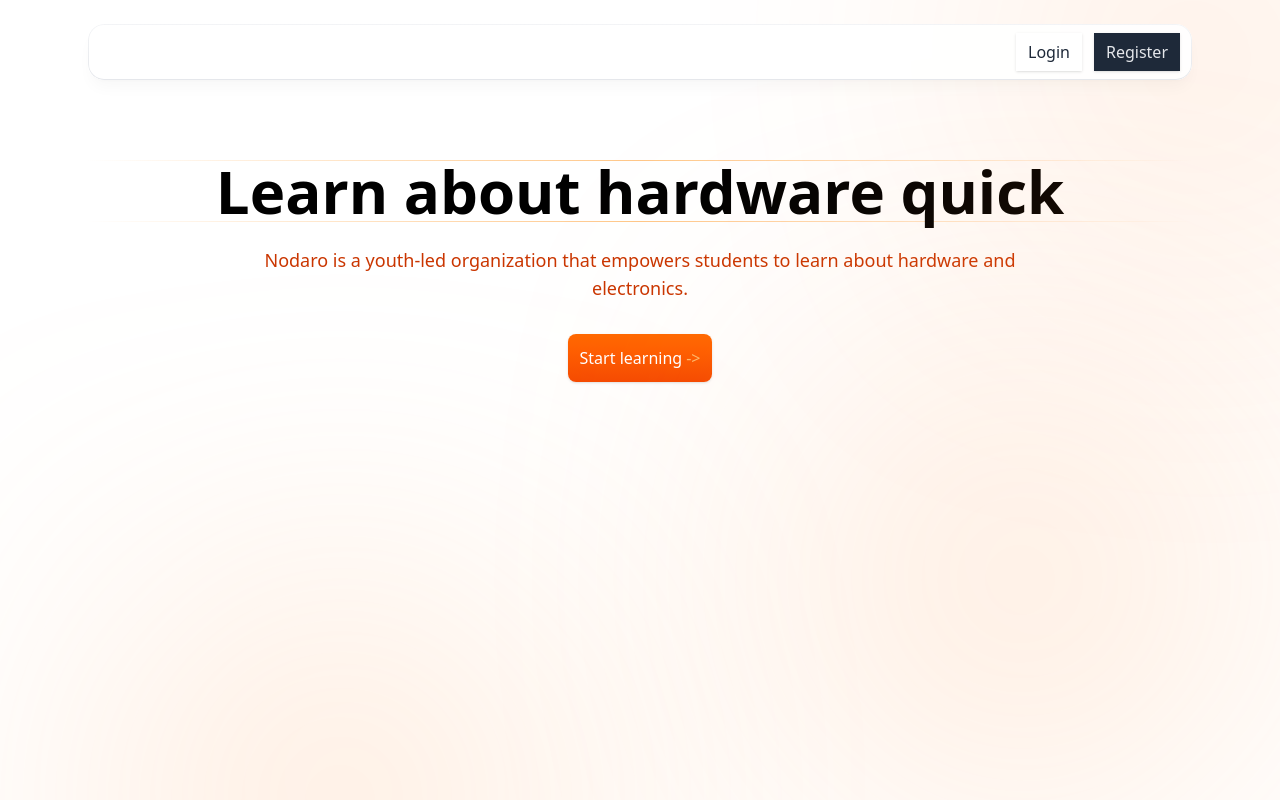
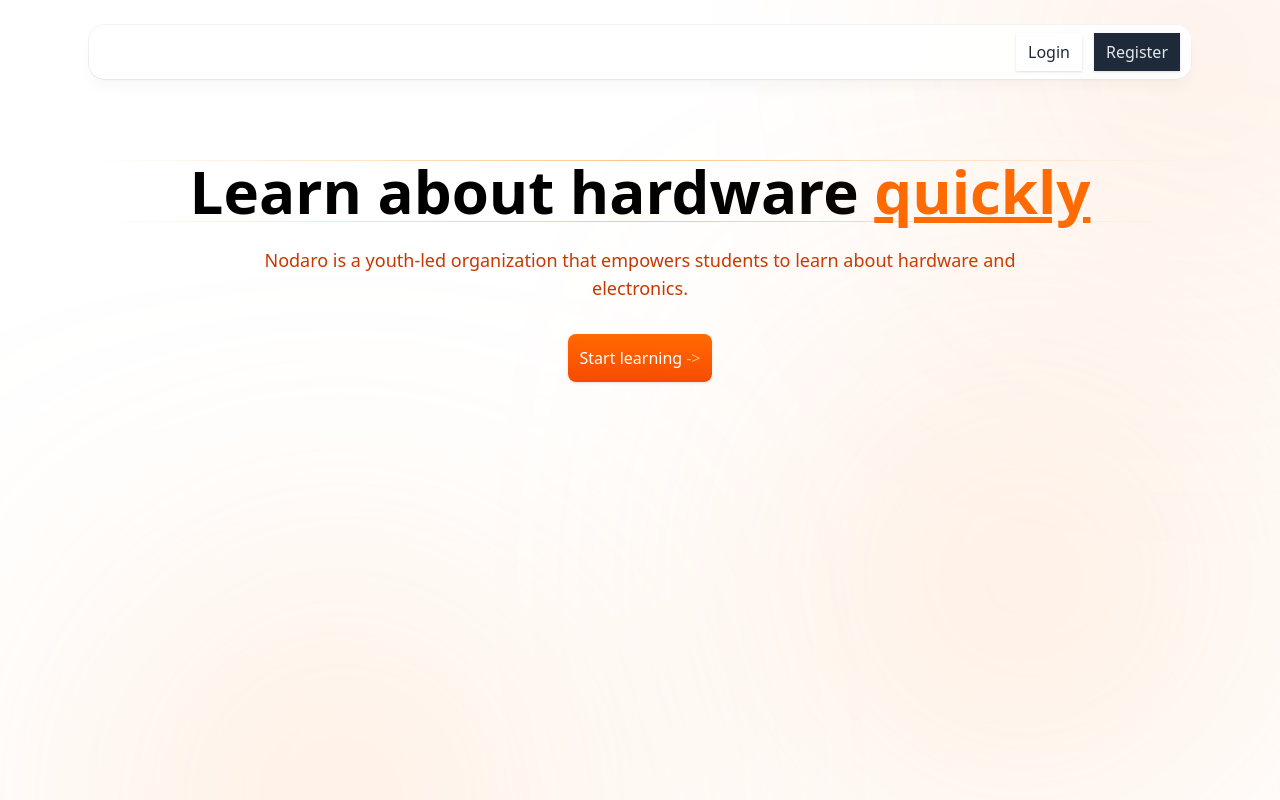
Before and after one commit to hemitoncode/Nodaro, a SvelteKit app: page / in a window 1280 px wide. Shown: the top 800 px of the page. Built offline with nearby package versions, Linux system fonts and the light colour scheme.

Commit message:
put emphasis on quickly thorugh bolding it, changing color to orange, and underlining it

```diff
--- a/src/routes/+page.svelte
+++ b/src/routes/+page.svelte
@@ -14,7 +14,7 @@
           data-aos-delay="150"
           style="--color-text: var(--color-orange-700)"
         >
-          Learn about hardware quick
+          Learn about hardware <span class="text-orange-500 underline font-bold">quickly</span>
         </h1>
 
         <div class="mx-auto max-w-3xl">
```
